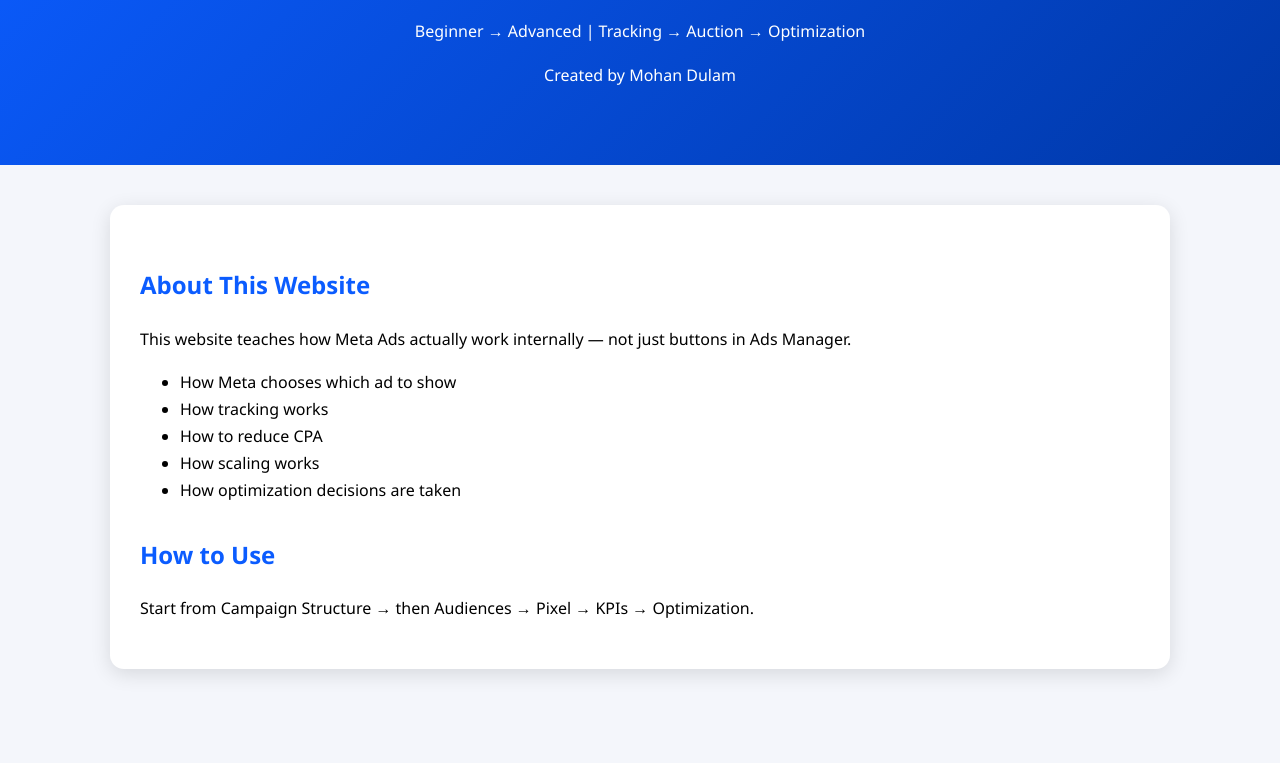
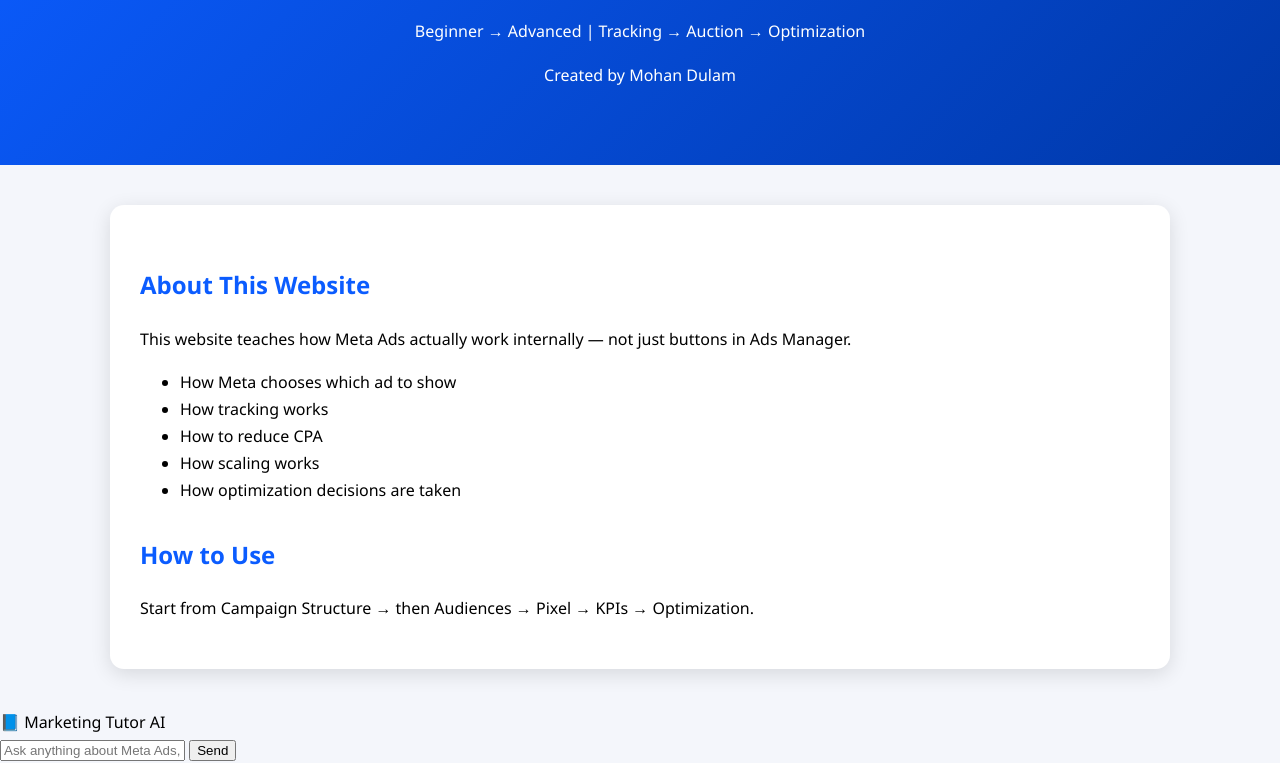
Before and after one commit to Mohan-dulam/meta-learnings, a plain HTML site: page index.html in a window 1280 px wide. Shown: the part 194-957 px from the top of the page. Before the commit the page ends 903 px from the top, so only its background shows below. Drawn offline with Linux system fonts and the light colour scheme; a script that the page names is missing.

Commit message:
Update index.html

```diff
--- a/index.html
+++ b/index.html
@@ -42,5 +42,14 @@
 <script src="https://cdn.jsdelivr.net/npm/mermaid/dist/mermaid.min.js"></script>
 <script>mermaid.initialize({startOnLoad:true});</script>
 
+<div id="chat-widget">
+  <div id="chat-header">📘 Marketing Tutor AI</div>
+  <div id="chatbox"></div>
+  <input id="userInput" placeholder="Ask anything about Meta Ads, Pixel, GA4...">
+  <button onclick="sendMessage()">Send</button>
+</div>
+
+<script src="chatbot.js"></script>
+
 </body>
 </html>
```
